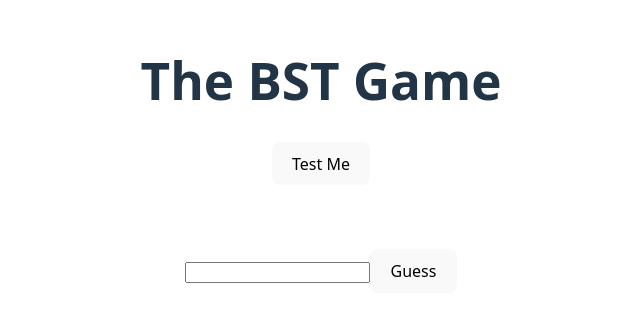
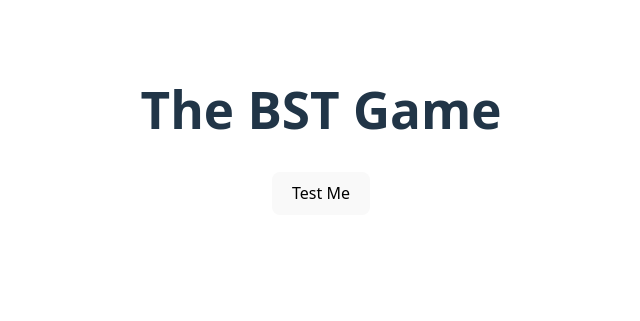
Before and after one commit to liam-grm/bst-game, a React (Vite) app: page / in a window 1280 px wide. Shown: the part 245-566 px from the top of the page, without its empty margins (319-959 px from the left). Built offline with nearby package versions, Linux system fonts and the light colour scheme.

Commit message:
Small tweaks

```diff
--- a/src/App.css
+++ b/src/App.css
@@ -150,6 +150,13 @@
   border-radius: 12px;
 }
 
+.guess-row {
+  display: flex;
+  gap: 0.5rem;
+  align-items: center;
+  justify-content: center;
+}
+
 
 
 
--- a/src/PokemonCard.jsx
+++ b/src/PokemonCard.jsx
@@ -1,4 +1,4 @@
-import { useState } from 'react';
+import { use, useState } from 'react';
 import StatBars from './StatBars';
 import Types from './Types';
 import Shape from './Shape';
@@ -33,9 +33,11 @@ function PokemonCard() {
     setPokemon(null);
     setExtraData(null);
     setMessage('');
+    setGenerationInfo([]);
 
     const max = 1025;
     const rand = (Math.floor(Math.random() * max));
+
 
 
     try {
@@ -55,9 +57,14 @@ function PokemonCard() {
       const generationInfo = await getGenerationInfo(extra.generation);
       setGenerationInfo(generationInfo);
 
+
+
     } catch {
       setError('Pokemon not found');
     }
+
+    setShowGuessSection(true);
+
 
   }
 
@@ -211,16 +218,22 @@ function PokemonCard() {
 
     </div>
 
+    {pokemon && (
     <div className = "guess-section">
     {/* Answer Form */}
       <form onSubmit={handleSubmit}>
-        <input value={input} onChange={(e) => setInput(e.target.value)} />
-        <button type="submit">Guess</button>
+        <span className='guess-row'>
+          <input value={input} onChange={(e) => setInput(e.target.value)} />
+          <button type="submit">Guess</button>
+        </span>
       </form>
       <div>
         {message}
       </div>
     </div>
+  )}
+
+
 
     </div>
   );
```
